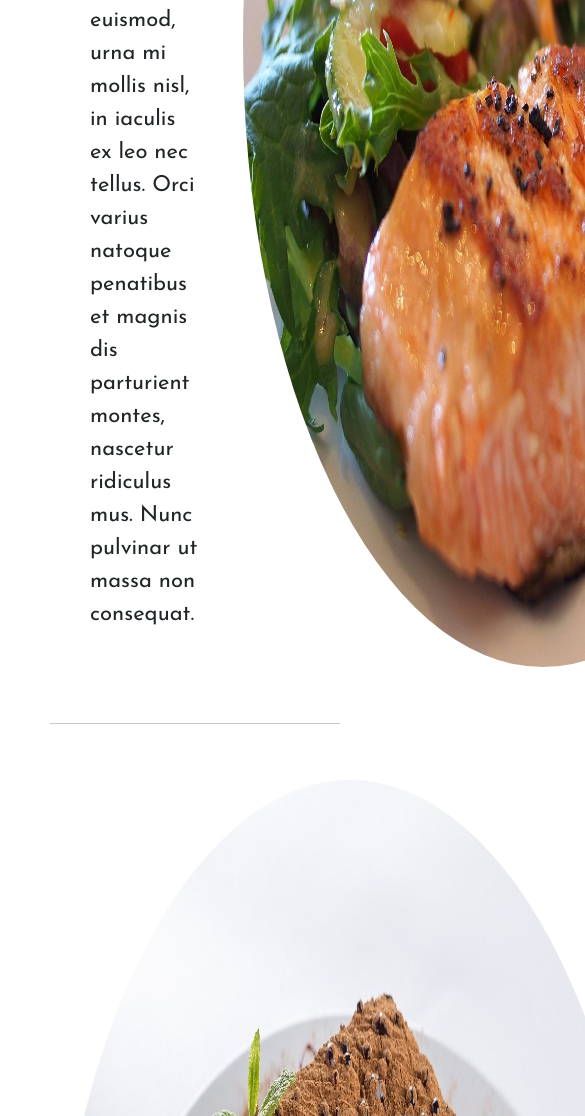
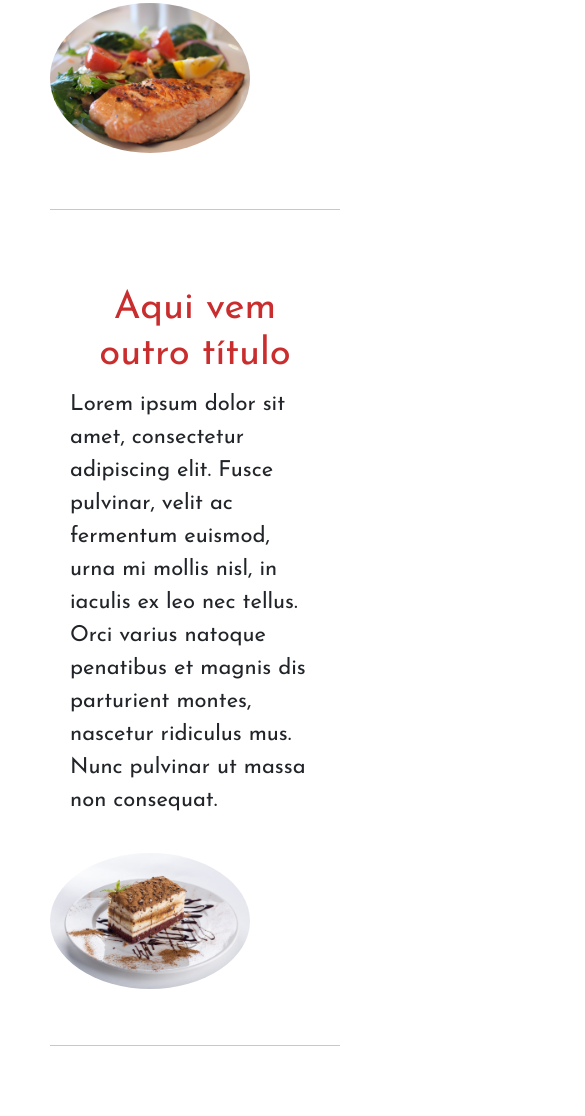
Before and after one commit to Pedro-HenriqueDev/Site_Com_fome, a plain HTML site: page index.html in a window 390 px wide. Shown: the part 2811-3927 px from the top of the page, 585 px wide, since content can reach past the window. Drawn offline with nearby package versions, Linux system fonts and the light colour scheme.

Commit message:
responsive

```diff
--- a/assets/css/style.css
+++ b/assets/css/style.css
@@ -20,6 +20,7 @@ body {
 header {
     background-color: #c92d2d;
     grid-area: header;
+    width: 100%;
 
 }
 main {
@@ -72,7 +73,6 @@ nav {
     padding: 5px;
     border-radius: 2px;
     animation-timing-function: ease-in-out;
-    transform: translateY(-50px);
     animation: logo-lado 1s forwards;
     opacity: 0;
 }
@@ -421,6 +421,36 @@ footer h4 {
         font-size: 4rem;
         margin-top: 70px;
     }
+    /* sessão 3 */
+    .sessao3 {
+        display: flex;
+        flex-direction: column;
+        margin: 50px;
+        font-family: 'Josefin Sans', sans-serif;
+    }
+    .sessao3 h1 {
+        font-size: 2.4rem;
+        margin-bottom: 10px;
+        color: #c92d2d;
+    }
+    .sessao3 p {
+        font-size: 22px;
+    }
+    .sessao3 img {
+        width: 200px;
+        border-radius: 50%;
+        height: auto;
+    }
+    .div_opcoes {
+        display: flex;
+        flex-direction: column;
+        justify-content: center;
+        margin-top: 40px;
+        margin-bottom: 40px;
+    }
+    .textos {
+    margin: 20px 20px;
+}
  }
 
 /* // Medium devices (tablets, 768px and up) */
--- a/index.html
+++ b/index.html
@@ -90,17 +90,22 @@
                             magnis dis parturient montes, nascetur ridiculus mus. Nunc pulvinar ut massa non consequat.
                         </p>
                     </div>
-                    <img src="./assets/img/salmon-g28f74411d_1920.jpg" alt="">
+                    <div>
+                        <img src="./assets/img/salmon-g28f74411d_1920.jpg" alt="">
+                    </div>
                 </div>
                 <hr />
                 <div class="div_opcoes">
-                    <img src="./assets/img/cake-gdb8973316_1920.jpg" alt="">
+
                     <div class="textos">
                         <h1>Aqui vem outro título</h1>
                         <p>Lorem ipsum dolor sit amet, consectetur adipiscing elit. Fusce pulvinar, velit ac fermentum
                             euismod, urna mi mollis nisl, in iaculis ex leo nec tellus. Orci varius natoque penatibus et
                             magnis dis parturient montes, nascetur ridiculus mus. Nunc pulvinar ut massa non consequat.
                         </p>
+                    </div>
+                    <div>
+                        <img src="./assets/img/cake-gdb8973316_1920.jpg" alt="">
                     </div>
                 </div>
                 <hr />
@@ -112,7 +117,9 @@
                             magnis dis parturient montes, nascetur ridiculus mus. Nunc pulvinar ut massa non consequat.
                         </p>
                     </div>
-                    <img src="./assets/img/potatoes-g74c006542_1920.jpg" alt="">
+                    <div>
+                        <img src="./assets/img/potatoes-g74c006542_1920.jpg" alt="">
+                    </div>
                 </div>
             </section>
         </main>
```
